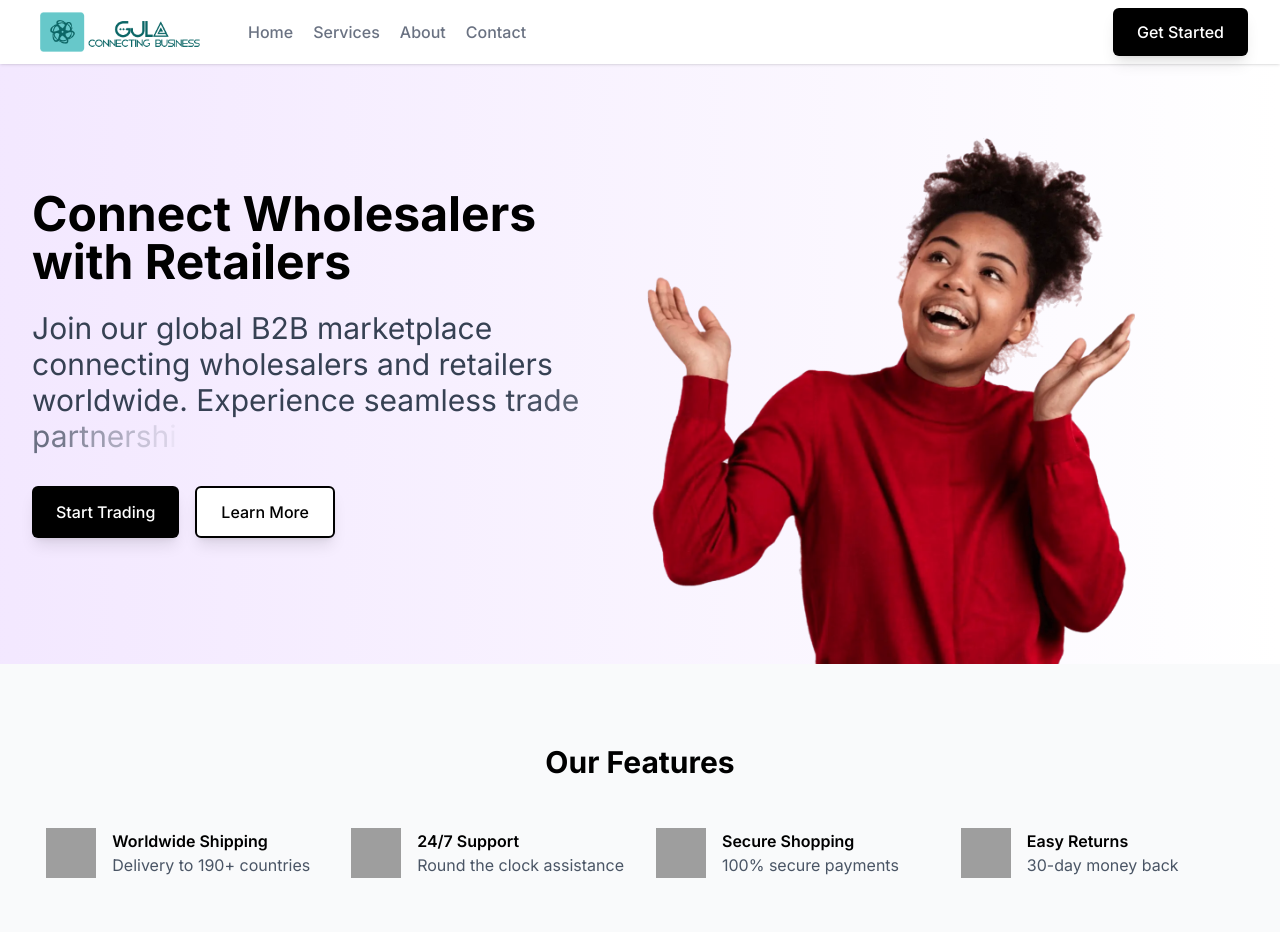
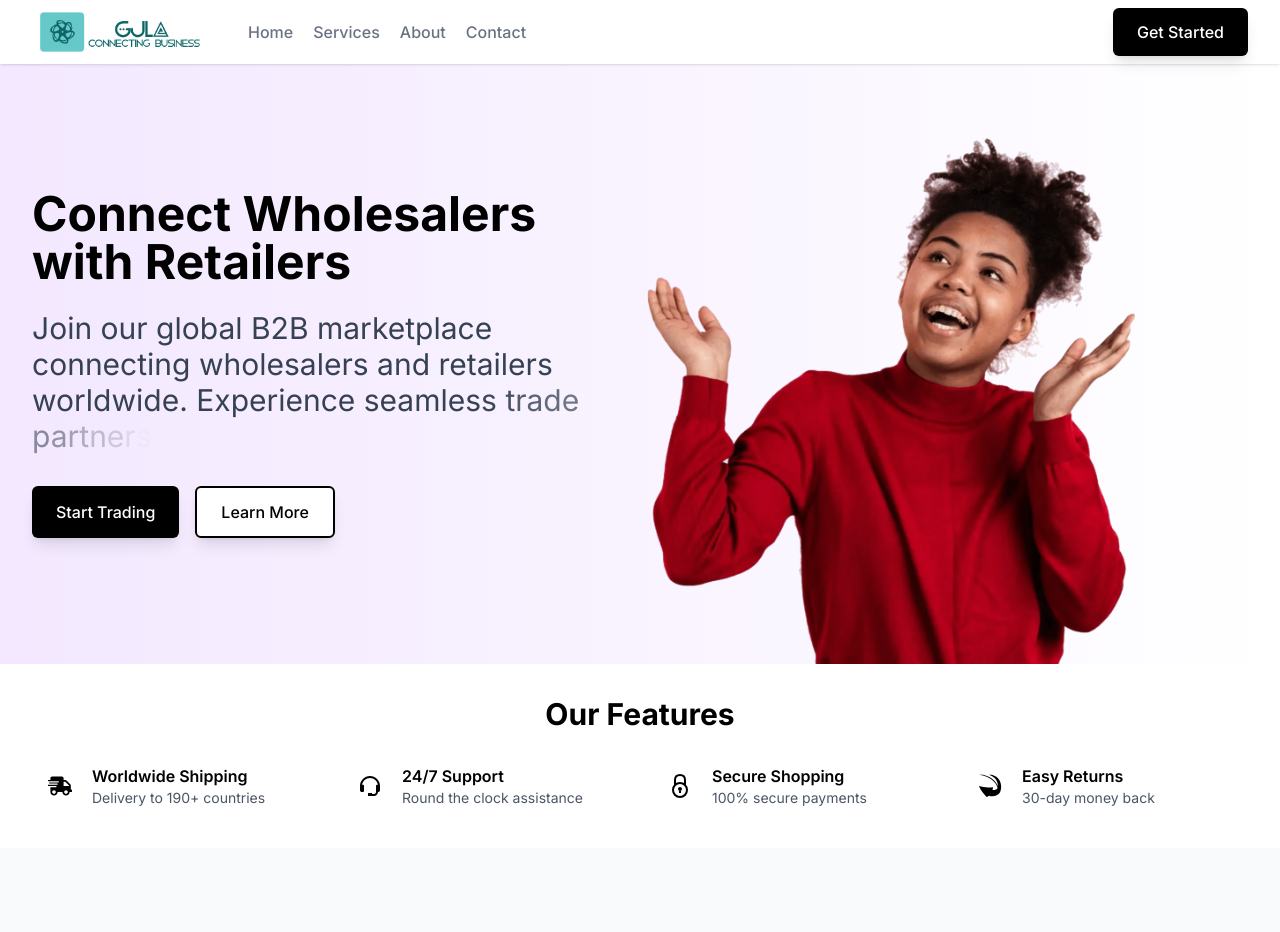
Before and after one commit to gulawebapp/gula_webapp, a React (Vite) app: page / in a window 1280 px wide. Shown: the top 932 px of the page. Built offline with nearby package versions, Linux system fonts and the light colour scheme; grey boxes are pictures that could not be loaded.

Commit message:
changed icons

```diff
--- a/src/components/HomePage/FeaturesSection/FeaturesSection.jsx
+++ b/src/components/HomePage/FeaturesSection/FeaturesSection.jsx
@@ -1,63 +1,68 @@
 import PropTypes from "prop-types";
+import { BiSupport } from "react-icons/bi";
+import { FaShippingFast } from "react-icons/fa";
+import { GiReturnArrow } from "react-icons/gi";
+import { GrSecure } from "react-icons/gr";
 
 const features = [
   {
     title: "Worldwide Shipping",
     description: "Delivery to 190+ countries",
-    icon: "https://img.icons8.com/external-vitaliy-gorbachev-fill-vitaly-gorbachev/60/external-worldwide-shipping-ecommerce-vitaliy-gorbachev-fill-vitaly-gorbachev.png",
+    icon: FaShippingFast,
   },
   {
     title: "24/7 Support",
     description: "Round the clock assistance",
-    icon: "https://img.icons8.com/external-prettycons-solid-prettycons/60/external-support-communications-prettycons-solid-prettycons-1.png",
+    icon: BiSupport,
   },
   {
     title: "Secure Shopping",
     description: "100% secure payments",
-    icon: "https://img.icons8.com/ios-filled/50/keyhole-shield.png",
+    icon: GrSecure,
   },
   {
     title: "Easy Returns",
     description: "30-day money back",
-    icon: "https://img.icons8.com/external-victoruler-outline-victoruler/64/external-return-box-logistics-victoruler-outline-victoruler.png",
+    icon: GiReturnArrow,
   },
 ];
 
-const Feature = ({ feature }) => (
-  <div className="flex items-center">
-    <div className="mr-4">
-      <img
-        src={feature.icon}
-        alt={feature.title}
-        className="w-[50px] h-[50px]"
-        loading="lazy"
-        width="50"
-        height="50"
-      />
+const Feature = ({ feature }) => {
+  const Icon = feature.icon;
+
+  return (
+    <div className="flex items-center p-2">
+      <div className="mr-3 w-10 h-10 flex items-center justify-center flex-shrink-0">
+        <Icon className="w-6 h-6" />
       </div>
-    <div>
-      <h3 className="font-semibold">{feature.title}</h3>
-      <p className="text-gray-600">{feature.description}</p>
+      <div className="overflow-hidden">
+        <h3 className="font-semibold text-sm md:text-base truncate">
+          {feature.title}
+        </h3>
+        <p className="text-gray-600 text-xs md:text-sm truncate">
+          {feature.description}
+        </p>
       </div>
     </div>
   );
+};
 
 Feature.propTypes = {
   feature: PropTypes.shape({
     title: PropTypes.string.isRequired,
     description: PropTypes.string.isRequired,
-    icon: PropTypes.string.isRequired,
+    icon: PropTypes.elementType.isRequired,
   }).isRequired,
 };
 
 const FeaturesSection = () => (
-  <section className="py-16 sm:py-20 bg-gray-50">
- <div className="mx-auto px-4 sm:px-6 lg:px-8 max-w-7xl">
-  <h2 className="text-2xl sm:text-3xl font-bold text-center mb-8 sm:mb-12">
+  <section className="py-8 w-full bg-white">
+    <div className="max-w-7xl mx-auto px-4 sm:px-6 lg:px-8">
+      <h2 className="text-xl sm:text-2xl md:text-3xl font-bold text-center mb-4 sm:mb-6">
         Our Features
       </h2>
-  <div className="flex justify-center">
-    <div className="grid grid-cols-1 sm:grid-cols-2 lg:grid-cols-4 gap-8">
+      <div className="flex justify-center w-full">
+        <div className="w-full grid grid-cols-1 sm:grid-cols-2 lg:grid-cols-4 gap-2 sm:gap-4 md:gap-6">
           {features.map((feature, index) => (
             <Feature key={index} feature={feature} />
           ))}
```
Lines whose indentation alone changed are shown as unchanged.
